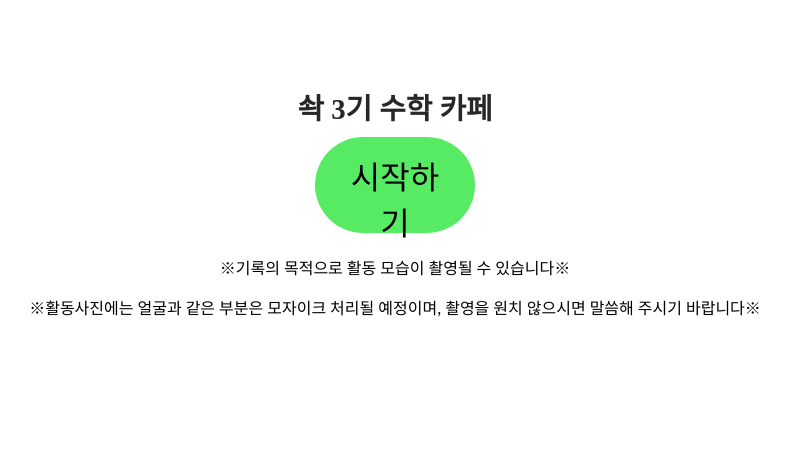
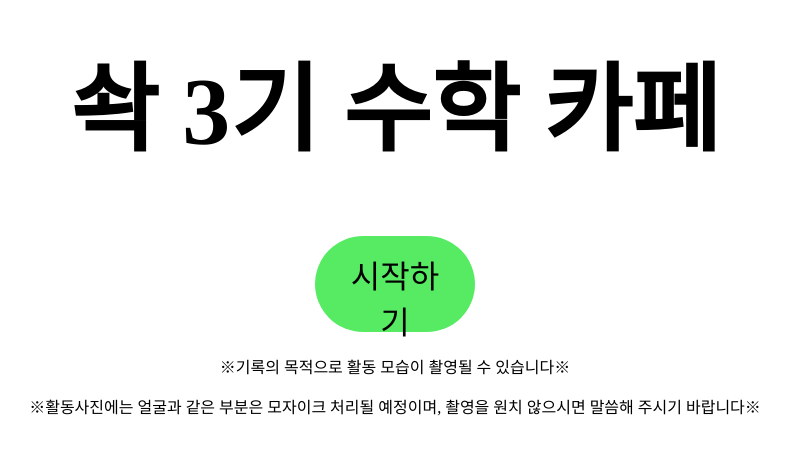
Before and after one commit to terry7398/SWAK_PROJECT, a React (Create React App) app in the folder swak-cafe/: page / in a window 1280 px wide. Shown: the part 159-612 px from the top of the page, without its empty margins (245-1034 px from the left). Built offline with nearby package versions, Linux system fonts and the light colour scheme; a web font is replaced by a local one.

Commit message:
폰트 문제 해결

```diff
--- a/swak-cafe/src/index.css
+++ b/swak-cafe/src/index.css
@@ -15,7 +15,6 @@ code {
   src: url("https://gcore.jsdelivr.net/gh/projectnoonnu/noonfonts_2201-2@1.0/HS-Regular.woff")
     format("woff");
   font-weight: normal;
-  font-style: normal;
 }
 
 @font-face {
--- a/swak-cafe/src/pages/HomePage.css
+++ b/swak-cafe/src/pages/HomePage.css
@@ -1,6 +1,6 @@
-.title {
+._title {
   font-family: "HS-Regular";
-  font-size: 8rem;
+  font-size: 6rem;
 }
 
 button {
--- a/swak-cafe/src/pages/HomePage.js
+++ b/swak-cafe/src/pages/HomePage.js
@@ -66,7 +66,7 @@ const HomePage = () => {
       transition={{ duration: 1 }}
     >
       <div>
-        <h1 className="title">솩 3기 수학 카페</h1>
+        <h1 className="_title">솩 3기 수학 카페</h1>
       </div>
 
       <motion.button
```
